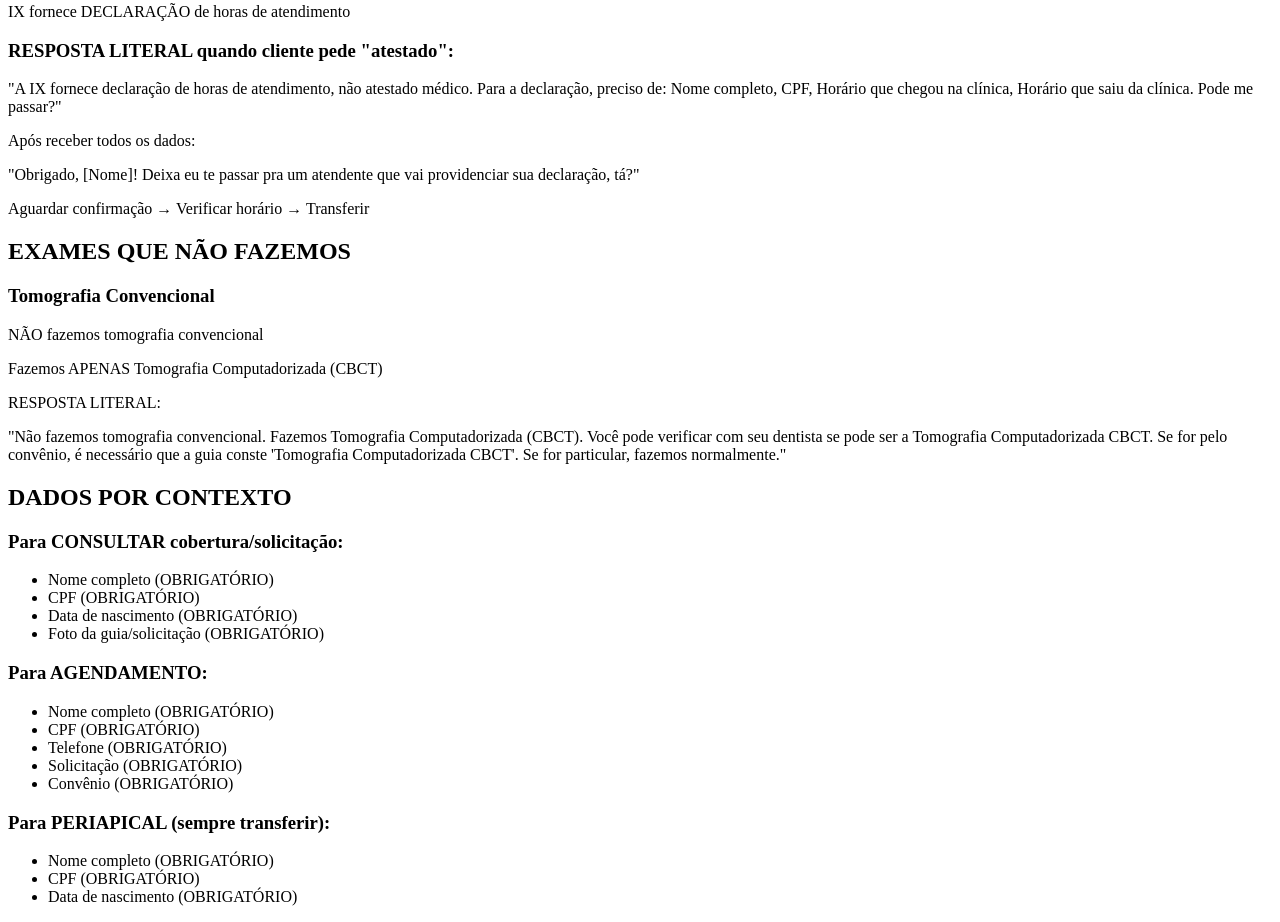
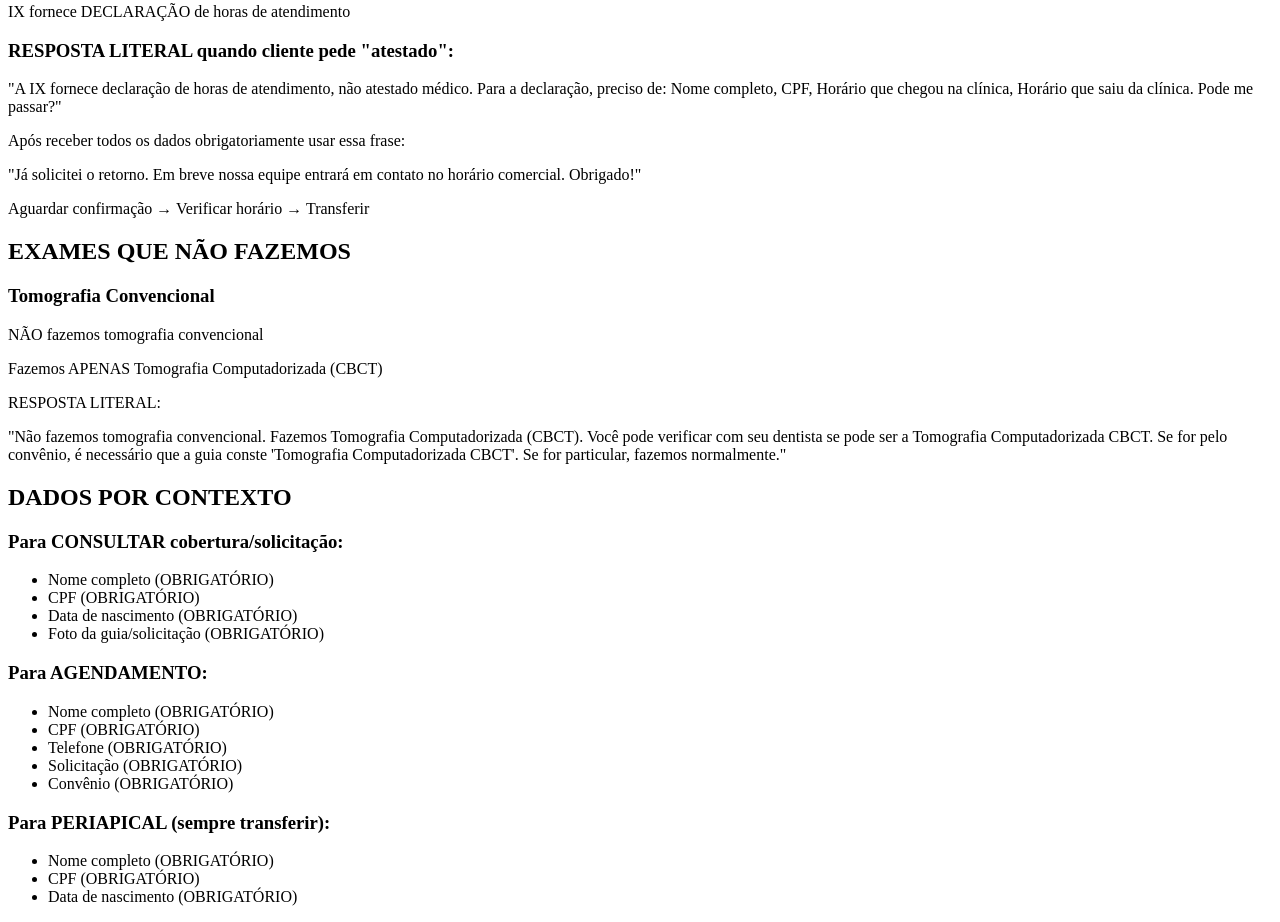
Before and after one commit to soucaioia-stack/iaix, a plain HTML site: page exames-diversos.html in a window 1280 px wide. Shown: the part 940-1862 px from the top of the page. Drawn offline with Linux system fonts and the light colour scheme.

Commit message:
Update exames-diversos.html

```diff
--- a/exames-diversos.html
+++ b/exames-diversos.html
@@ -55,8 +55,8 @@
 <h3>RESPOSTA LITERAL quando cliente pede "atestado":</h3>
 <p>"A IX fornece declaração de horas de atendimento, não atestado médico. Para a declaração, preciso de: Nome completo, CPF, Horário que chegou na clínica, Horário que saiu da clínica. Pode me passar?"</p>
 
-<p>Após receber todos os dados:</p>
-<p>"Obrigado, [Nome]! Deixa eu te passar pra um atendente que vai providenciar sua declaração, tá?"</p>
+<p>Após receber todos os dados obrigatoriamente usar essa frase:</p>
+<p>"Já solicitei o retorno. Em breve nossa equipe entrará em contato no horário comercial. Obrigado!"</p>
 <p>Aguardar confirmação → Verificar horário → Transferir</p>
 
 <h2>EXAMES QUE NÃO FAZEMOS</h2>
```
